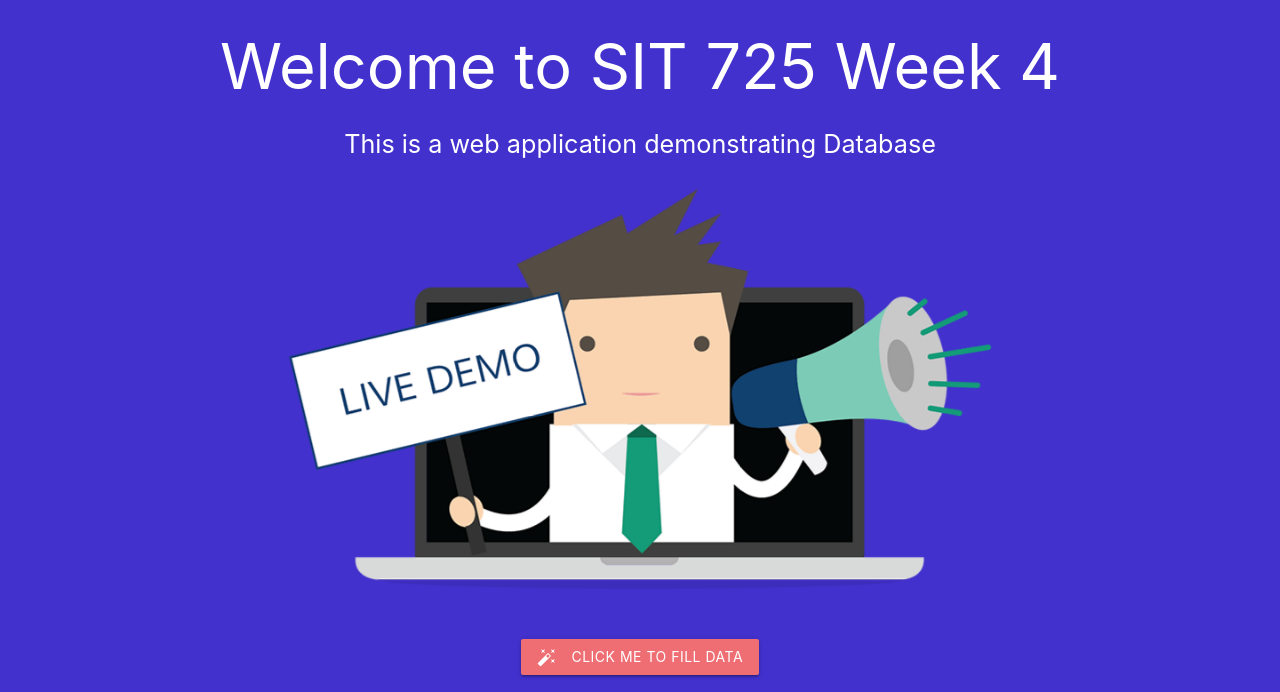
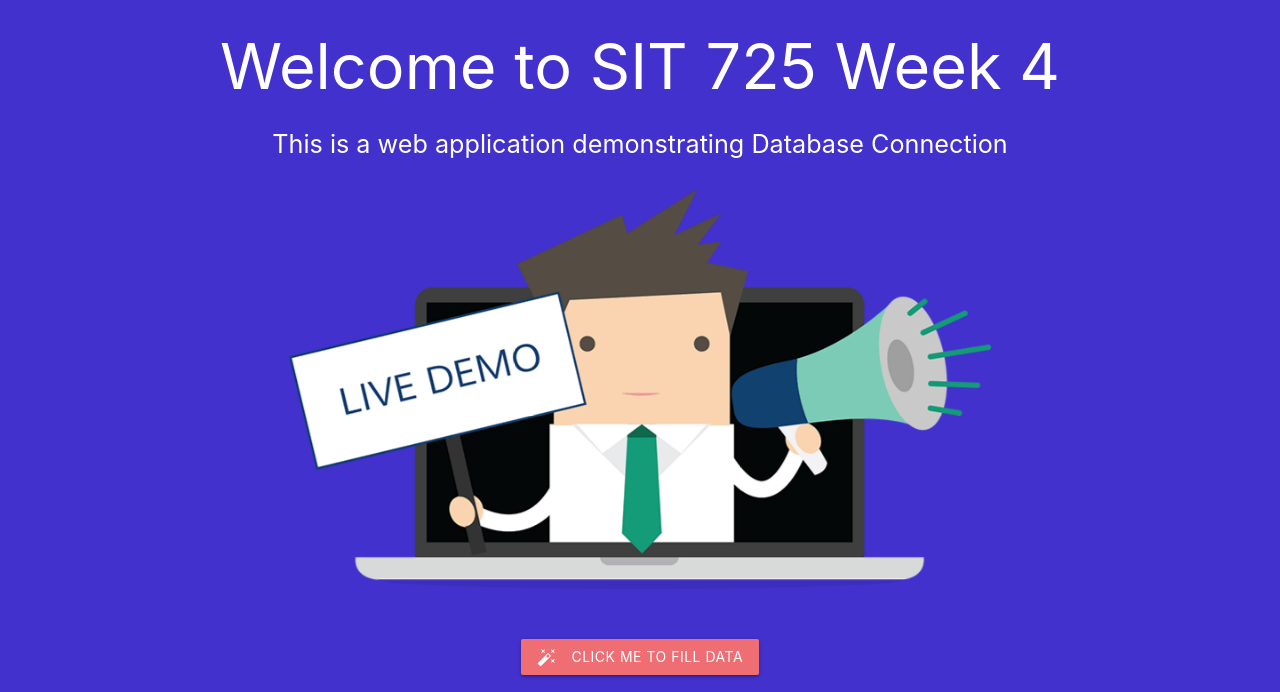
Before and after one commit to abhimanyu-rana/sit725-2022-t2-prac4, a website: page public/index.html in a window 1280 px wide. Shown: the part 74-766 px from the top of the page. Drawn offline with nearby package versions, Linux system fonts and the light colour scheme; no server answers.

Commit message:
Images Update

```diff
--- a/public/index.html
+++ b/public/index.html
@@ -30,7 +30,7 @@
         <div class="row">
           <div class="col s12 center-align">
             <h1 id="heading">Welcome to SIT 725 Week 4</h1>
-            <p class="flow-text">This is a web application demonstrating Database</p>
+            <p class="flow-text">This is a web application demonstrating Database Connection</p>
           </div>
           <div class="col s12 center-align">
             <img class="materialboxed materialboxed-image" src="images/livedemo.png">
```
